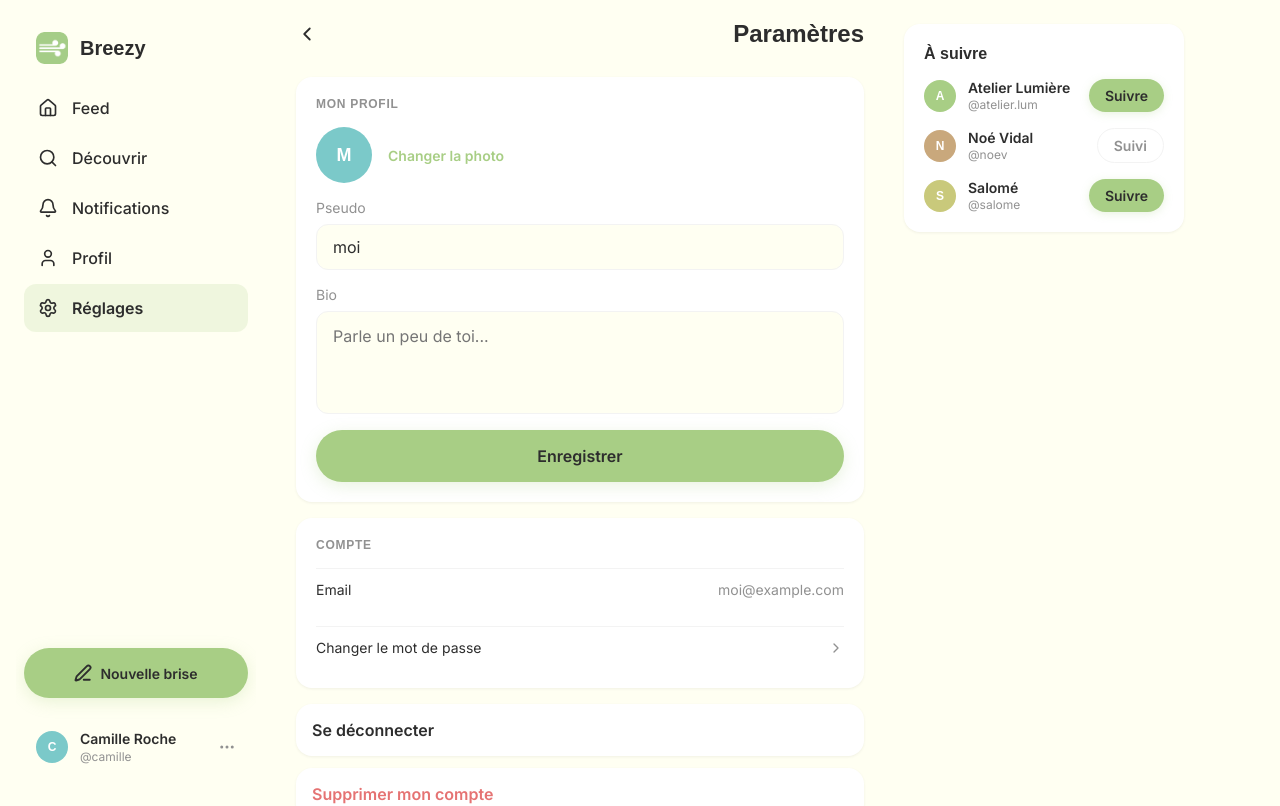
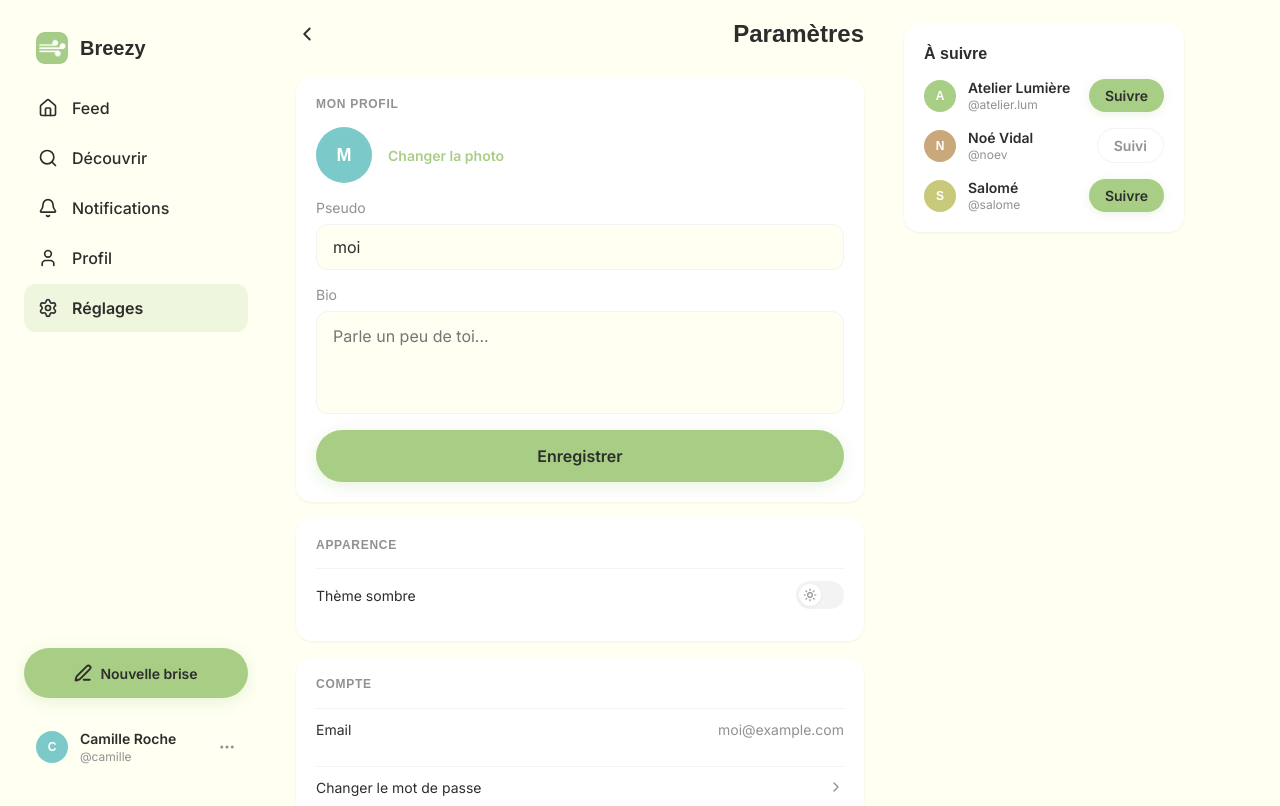
Before and after one commit to tonyfgs/Breezy, a Next.js app in the folder front/: page /settings in a window 1280 px wide. Shown: the top 806 px of the page. Built offline with nearby package versions, Linux system fonts and the light colour scheme; a web font is replaced by a local one.

Commit message:
feat: implement dark theme

```diff
--- a/front/src/app/globals.css
+++ b/front/src/app/globals.css
@@ -23,6 +23,14 @@
   --color-error-text: #e57373;
   --color-error-bg: #fff0f0;
   --color-border-error: #e57373;
+
+  --color-overlay: rgba(45, 45, 45, 0.5);
+  --color-hover-soft: rgba(45, 45, 45, 0.05);
+  --color-focus-ring: rgba(45, 45, 45, 0.15);
+  --color-border-soft: rgba(45, 45, 45, 0.2);
+  --color-tint-neutral: #f0f0ea;
+  --color-tint-primary-soft: #eef6e5;
+  --color-tint-primary-subtle: #f7fbf1;
 
   /* Typographie */
   --font-title: "Chillax", sans-serif;
@@ -68,6 +76,41 @@
   --nav-height: 64px;
   --reply-bar-height: 64px;
   --max-width: 600px;
+}
+
+[data-theme="dark"] {
+  --color-bg: #16181a;
+  --color-surface: #1f2224;
+
+  --color-primary: #a8ce85;
+  --color-primary-shadow: rgba(168, 206, 133, 0.18);
+
+  --color-text-primary: #f1f1ea;
+  --color-text-secondary: #9a9a9a;
+
+  --color-border: rgba(255, 255, 255, 0.16);
+  --color-border-subtle: #2a2d2f;
+  --color-shadow: rgba(0, 0, 0, 0.4);
+
+  --color-success-text: #8fc46a;
+  --color-success-bg: rgba(94, 140, 68, 0.18);
+  --color-border-success: #8fc46a;
+
+  --color-error-text: #e57373;
+  --color-error-bg: rgba(229, 115, 115, 0.15);
+  --color-border-error: #e57373;
+
+  --color-overlay: rgba(0, 0, 0, 0.6);
+  --color-hover-soft: rgba(255, 255, 255, 0.06);
+  --color-focus-ring: rgba(255, 255, 255, 0.18);
+  --color-border-soft: rgba(255, 255, 255, 0.22);
+  --color-tint-neutral: #2a2d2f;
+  --color-tint-primary-soft: rgba(168, 206, 133, 0.18);
+  --color-tint-primary-subtle: rgba(168, 206, 133, 0.1);
+
+  --shadow-sm: 0 1px 3px rgba(0, 0, 0, 0.3);
+  --shadow-md: 0 4px 12px rgba(0, 0, 0, 0.35);
+  --shadow-nav: 0 -1px 12px rgba(0, 0, 0, 0.3);
 }
 
 *, *::before, *::after {
@@ -441,7 +484,7 @@ img {
 }
 
 .input-wrapper:focus-within {
-  border-color: rgba(45, 45, 45, 0.15);
+  border-color: var(--color-focus-ring);
 }
 
 .input-wrapper--success {
@@ -515,7 +558,7 @@ img {
   font-size: var(--text-xs);
   padding: var(--space-1) var(--space-3);
   border-radius: var(--radius-full);
-  background-color: #f0f0ea;
+  background-color: var(--color-tint-neutral);
   color: var(--color-text-secondary);
 }
 
@@ -934,7 +977,7 @@ img {
 .modal-overlay {
   position: fixed;
   inset: 0;
-  background-color: rgba(45, 45, 45, 0.5);
+  background-color: var(--color-overlay);
   z-index: 200;
   display: flex;
   align-items: flex-end;
@@ -1079,7 +1122,7 @@ img {
 
 .report-option--selected {
   border-color: var(--color-primary);
-  background-color: #eef6e5;
+  background-color: var(--color-tint-primary-soft);
 }
 
 .report-option__dot {
@@ -1369,7 +1412,7 @@ img {
 }
 
 .profile-hero__btn--edit {
-  border-color: rgba(45, 45, 45, 0.2);
+  border-color: var(--color-border-soft);
   color: var(--color-text-secondary);
 }
 
@@ -1396,7 +1439,7 @@ img {
 }
 
 .notif-item--unread {
-  background-color: #f7fbf1;
+  background-color: var(--color-tint-primary-subtle);
 }
 
 .notif-item__avatar-wrap {
@@ -1507,7 +1550,7 @@ img {
 }
 
 .settings-field__input:focus {
-  border-color: rgba(45, 45, 45, 0.2);
+  border-color: var(--color-border-soft);
 }
 
 .settings-field__input--textarea {
@@ -1544,6 +1587,40 @@ img {
 
 .settings-item__chevron {
   color: var(--color-text-secondary);
+}
+
+.theme-switch {
+  width: 48px;
+  height: 28px;
+  border-radius: var(--radius-full);
+  background-color: var(--color-border-subtle);
+  padding: 3px;
+  display: flex;
+  align-items: center;
+  flex-shrink: 0;
+  transition: background-color 0.2s;
+}
+
+.theme-switch--dark {
+  background-color: var(--color-primary);
+}
+
+.theme-switch__thumb {
+  width: 22px;
+  height: 22px;
+  border-radius: var(--radius-full);
+  background-color: var(--color-surface);
+  color: var(--color-text-secondary);
+  display: flex;
+  align-items: center;
+  justify-content: center;
+  box-shadow: var(--shadow-sm);
+  transition: transform 0.2s;
+}
+
+.theme-switch--dark .theme-switch__thumb {
+  transform: translateX(20px);
+  color: var(--color-primary);
 }
 
 .settings-section--danger {
@@ -1773,7 +1850,7 @@ img {
   }
 
   .side-nav__item:hover {
-    background-color: rgba(45, 45, 45, 0.05);
+    background-color: var(--color-hover-soft);
   }
 
   .side-nav__item--active {
@@ -1837,7 +1914,7 @@ img {
   }
 
   .side-nav__user:hover {
-    background-color: rgba(45, 45, 45, 0.05);
+    background-color: var(--color-hover-soft);
   }
 
   .side-nav__user-info {
--- a/front/src/app/layout.js
+++ b/front/src/app/layout.js
@@ -1,14 +1,32 @@
 import "./globals.css";
+import { ThemeProvider } from "../context/ThemeContext";
 
 export const metadata = {
   title: "Breezy",
   description: "Réseau social",
 };
 
+const THEME_INIT_SCRIPT = `
+(function() {
+  try {
+    var stored = localStorage.getItem('breezy-theme');
+    var theme = stored === 'dark' || stored === 'light'
+      ? stored
+      : (window.matchMedia('(prefers-color-scheme: dark)').matches ? 'dark' : 'light');
+    document.documentElement.setAttribute('data-theme', theme);
+  } catch (e) {}
+})();
+`;
+
 export default function RootLayout({ children }) {
   return (
     <html lang="fr">
-      <body>{children}</body>
+      <head>
+        <script dangerouslySetInnerHTML={{ __html: THEME_INIT_SCRIPT }} />
+      </head>
+      <body>
+        <ThemeProvider>{children}</ThemeProvider>
+      </body>
     </html>
   );
 }
--- a/front/src/app/settings/page.js
+++ b/front/src/app/settings/page.js
@@ -5,6 +5,7 @@ import { useRouter } from 'next/navigation';
 import { ChevronLeft, ChevronRight } from 'lucide-react';
 import AppLayout from '../../components/layout/AppLayout';
 import Avatar from '../../components/ui/Avatar';
+import ThemeSwitch from '../../components/ui/ThemeSwitch';
 
 // TODO: remplacer par le contexte auth
 const MOCK_USER = {
@@ -70,6 +71,14 @@ export default function SettingsPage() {
         </section>
 
         <section className="settings-section">
+          <h2 className="settings-section__title">Apparence</h2>
+          <div className="settings-item">
+            <span className="settings-item__label">Thème sombre</span>
+            <ThemeSwitch />
+          </div>
+        </section>
+
+        <section className="settings-section">
           <h2 className="settings-section__title">Compte</h2>
           <div className="settings-item">
             <span className="settings-item__label">Email</span>
--- /dev/null
+++ b/front/src/context/ThemeContext.js
@@ -0,0 +1,38 @@
+'use client';
+
+import { createContext, useContext, useEffect, useState } from 'react';
+
+const STORAGE_KEY = 'breezy-theme';
+const ThemeContext = createContext(null);
+
+function getInitialTheme() {
+  if (typeof window === 'undefined') return 'light';
+  const stored = window.localStorage.getItem(STORAGE_KEY);
+  if (stored === 'light' || stored === 'dark') return stored;
+  return window.matchMedia('(prefers-color-scheme: dark)').matches ? 'dark' : 'light';
+}
+
+export function ThemeProvider({ children }) {
+  const [theme, setTheme] = useState(getInitialTheme);
+
+  useEffect(() => {
+    document.documentElement.setAttribute('data-theme', theme);
+    window.localStorage.setItem(STORAGE_KEY, theme);
+  }, [theme]);
+
+  function toggleTheme() {
+    setTheme(current => (current === 'dark' ? 'light' : 'dark'));
+  }
+
+  return (
+    <ThemeContext.Provider value={{ theme, setTheme, toggleTheme }}>
+      {children}
+    </ThemeContext.Provider>
+  );
+}
+
+export function useTheme() {
+  const ctx = useContext(ThemeContext);
+  if (!ctx) throw new Error('useTheme doit être utilisé dans un ThemeProvider');
+  return ctx;
+}
```
